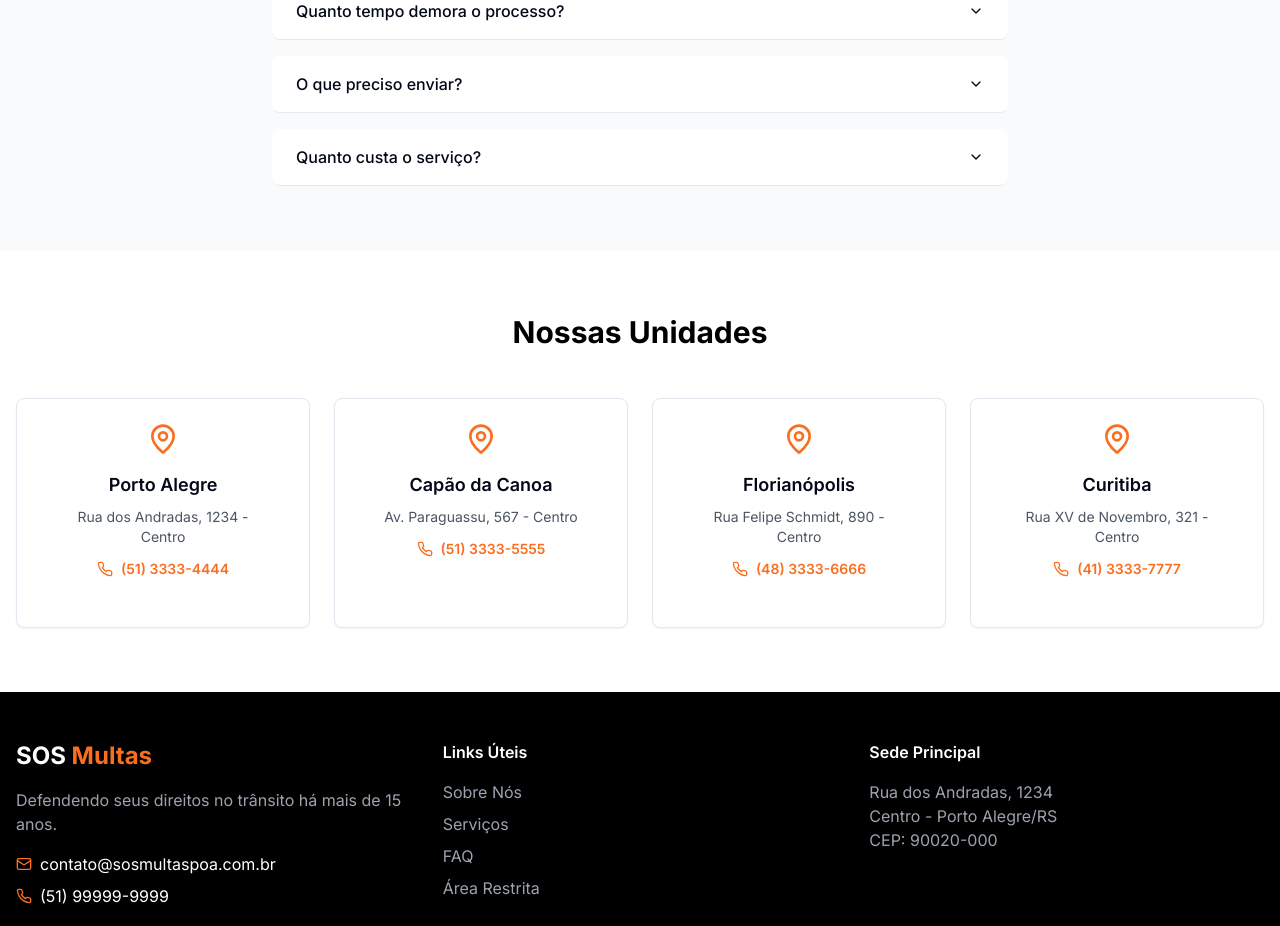
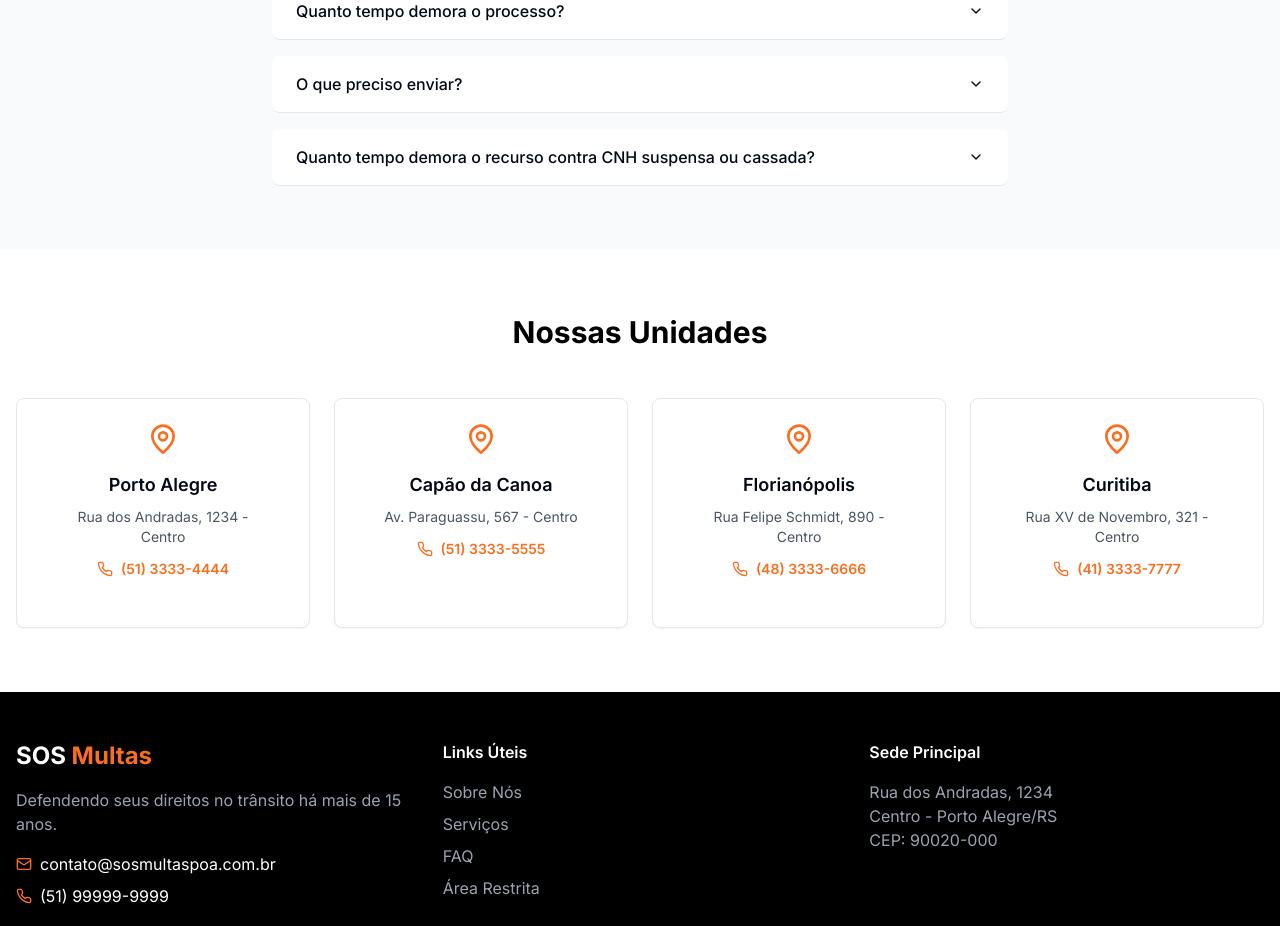
Before and after one commit to brendonalcantara97/multa-lead-flow, a React (Vite) app: page / in a window 1280 px wide. Shown: the part 2380-3306 px from the top of the page. Built offline with nearby package versions, Linux system fonts and the light colour scheme.

Commit message:
Visual edit in Lovable
Edited UI in Lovable

```diff
--- a/src/pages/Index.tsx
+++ b/src/pages/Index.tsx
@@ -487,7 +487,7 @@ Solicite agora mesmo sua análise gratuita!</p>
             </AccordionItem>
 
             <AccordionItem value="item-4" className="bg-white rounded-lg px-6">
-              <AccordionTrigger className="text-left">Quanto custa o serviço?</AccordionTrigger>
+              <AccordionTrigger className="text-left">Quanto tempo demora o recurso contra CNH suspensa ou cassada?</AccordionTrigger>
               <AccordionContent>
                 A análise é gratuita. Os honorários são definidos após avaliação do caso e só cobramos em caso de sucesso
                 na maioria dos processos. Transparência total desde o primeiro contato.
```
